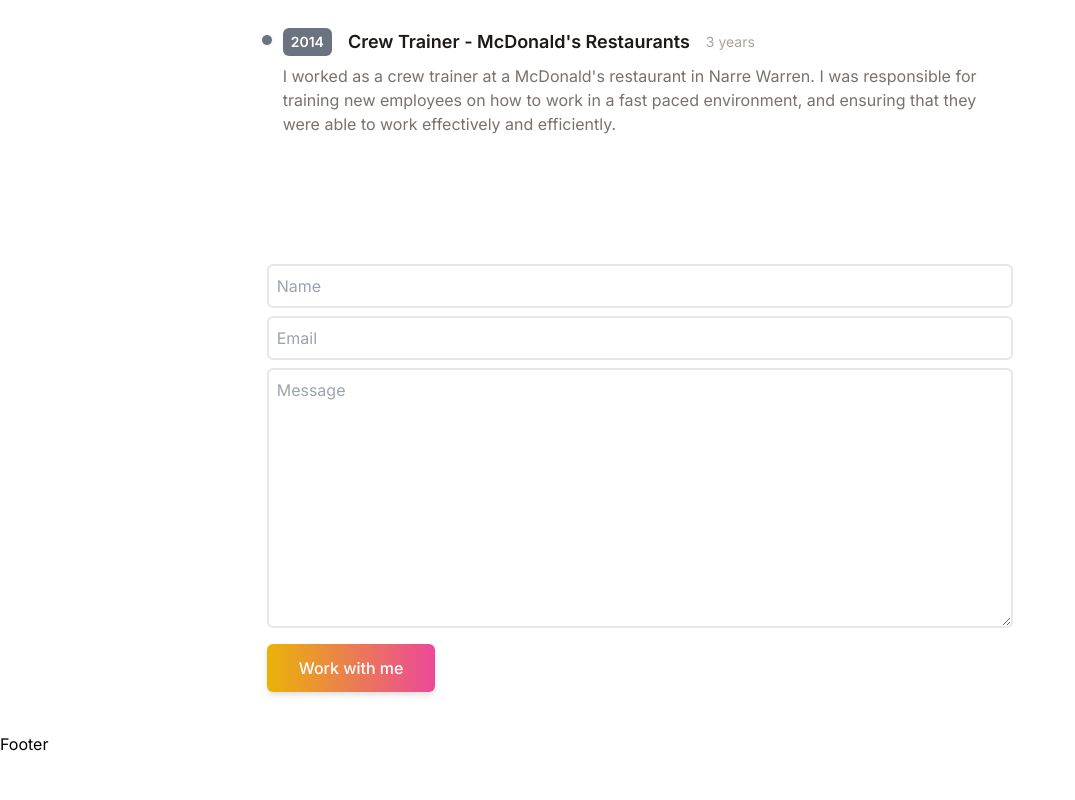
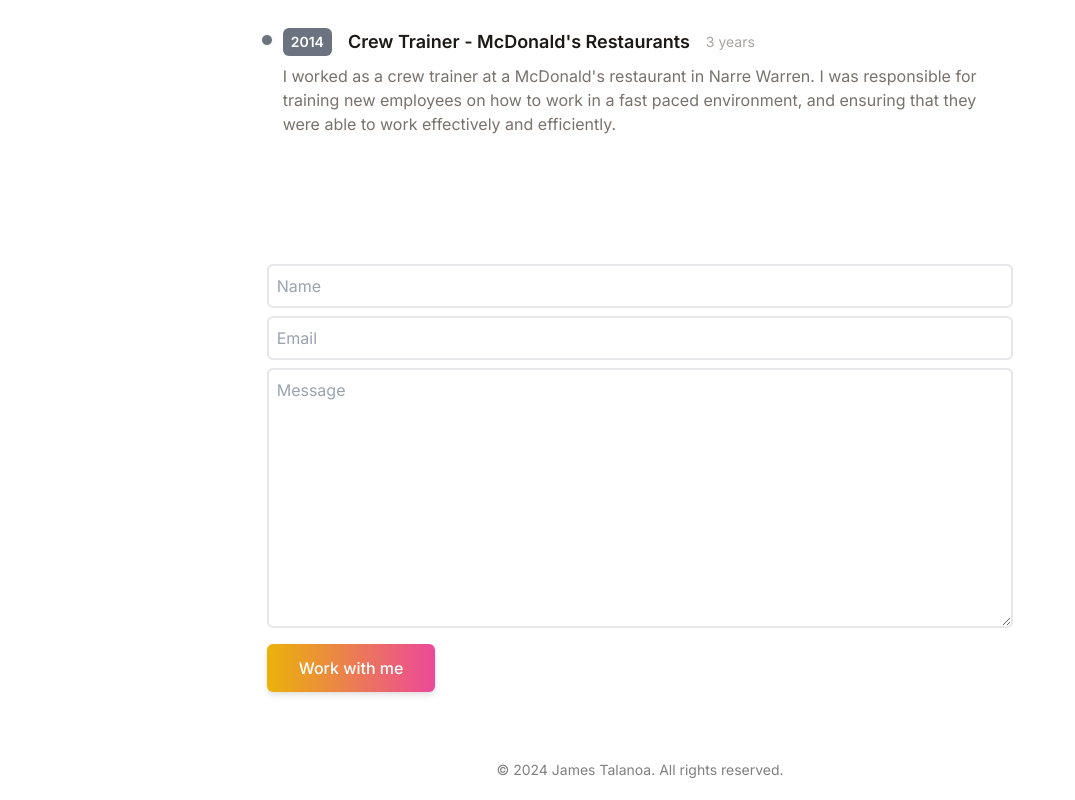
Before and after one commit to jimmytalanoa/portfolio, a React (Vite) app: page / in a window 1280 px wide. Shown: the part 1136-1936 px from the top of the page, without its empty margins (0-1075 px from the left). Before the commit the page ends 1892 px from the top, so only its background shows below. Built offline with nearby package versions, Linux system fonts and the light colour scheme.

Commit message:
added footer details

```diff
--- a/src/components/Footer.jsx
+++ b/src/components/Footer.jsx
@@ -2,8 +2,10 @@
 
 function Footer() {
   return (
-    <div>
-      Footer
+    <div className="py-5 text-center">
+      <p className="text-sm mt-2 opacity-50">
+        &copy; {new Date().getFullYear()}{" "} James Talanoa. All rights reserved.
+      </p>
     </div>
   );
 }
```
